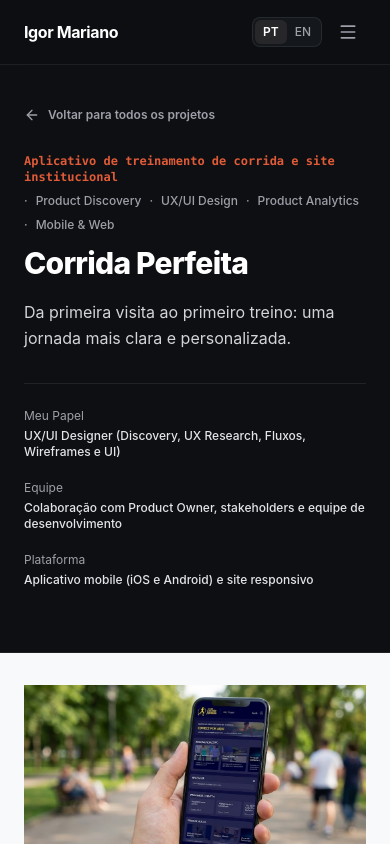
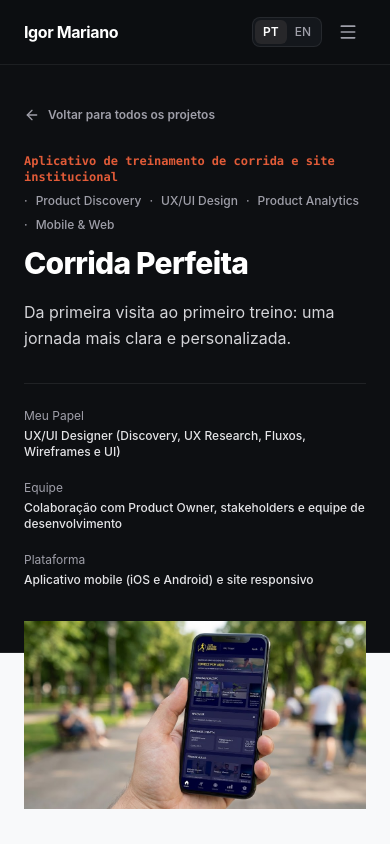
Before and after one commit to igormarianoapps/Portfolio, a React (Vite) app: page /projetos/corrida-perfeita in a window 390 px wide. Shown: the top 844 px of the page. Built offline with nearby package versions, Linux system fonts and the light colour scheme.

Commit message:
fix: restore hero overlap, reduce mobile analytics image, standardize captions

```diff
--- a/src/components/CaseStudyVisual.tsx
+++ b/src/components/CaseStudyVisual.tsx
@@ -29,7 +29,7 @@ export const CaseStudyVisual: React.FC<{imageSpec: CaseStudyImageSpec; projectSl
     };
     return <div className="min-w-0">
       <button type="button" onClick={open} aria-label={t(`Ampliar imagem: ${item.alt}`,`Expand image: ${item.alt}`)} className="group relative block w-full text-left focus-visible:outline-2 focus-visible:outline-offset-4 focus-visible:outline-orange-600">
-        <div className="relative mx-auto overflow-hidden" style={{maxHeight:shouldPreview?PREVIEW_HEIGHT:undefined,maxWidth:isAnalytics?650:isMobileWireframe?320:undefined}}>
+        <div className="relative mx-auto overflow-hidden" style={{maxHeight:shouldPreview?PREVIEW_HEIGHT:undefined,maxWidth:isCorrida && /analytics-mobile/.test(item.url)?325:isAnalytics?650:isMobileWireframe?320:undefined}}>
           <img src={item.url} alt={item.alt} loading="lazy" onLoad={e=>measure(e.currentTarget)} className="block w-full h-auto object-contain"/>
           {shouldPreview && <>
             <div aria-hidden="true" className="pointer-events-none absolute inset-0 bg-zinc-950/0 group-hover:bg-zinc-950/25 transition-colors duration-200"/>
--- a/src/index.css
+++ b/src/index.css
@@ -149,3 +149,5 @@
     scroll-behavior: auto !important;
   }
 }
+
+.case-study-canvas figcaption { text-align: center; font-style: italic; }
--- a/src/pages/CaseStudyPage.tsx
+++ b/src/pages/CaseStudyPage.tsx
@@ -233,7 +233,7 @@ export const CaseStudyPage: React.FC = () => {
       </header>
 
       {/* Image-first editorial hero, without simulated browser or card */}
-      <div className="max-w-5xl mx-auto px-6 mt-8 mb-10">
+      <div className="relative max-w-5xl mx-auto px-6 -mt-8 mb-10">
         <button type="button" className="group block w-full focus-visible:outline-2 focus-visible:outline-offset-4 focus-visible:outline-orange-600" onClick={() => setCoverLightboxOpen(true)} aria-label={t('Ampliar imagem de capa', 'Expand cover image')}>
           <img src={project.coverImage} alt={project.title} className="block w-full h-auto max-h-[560px] object-contain mx-auto" referrerPolicy="no-referrer" />
         </button>
```
